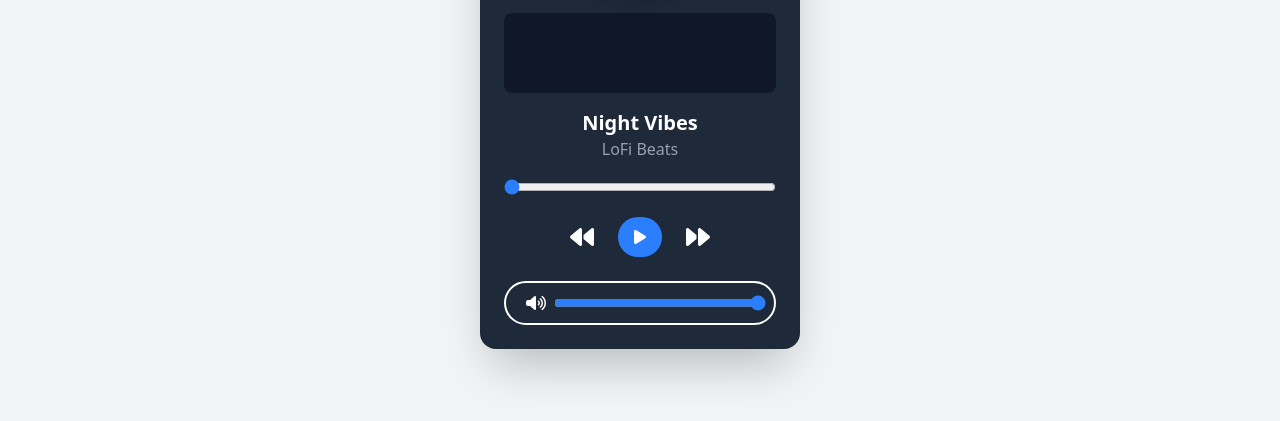
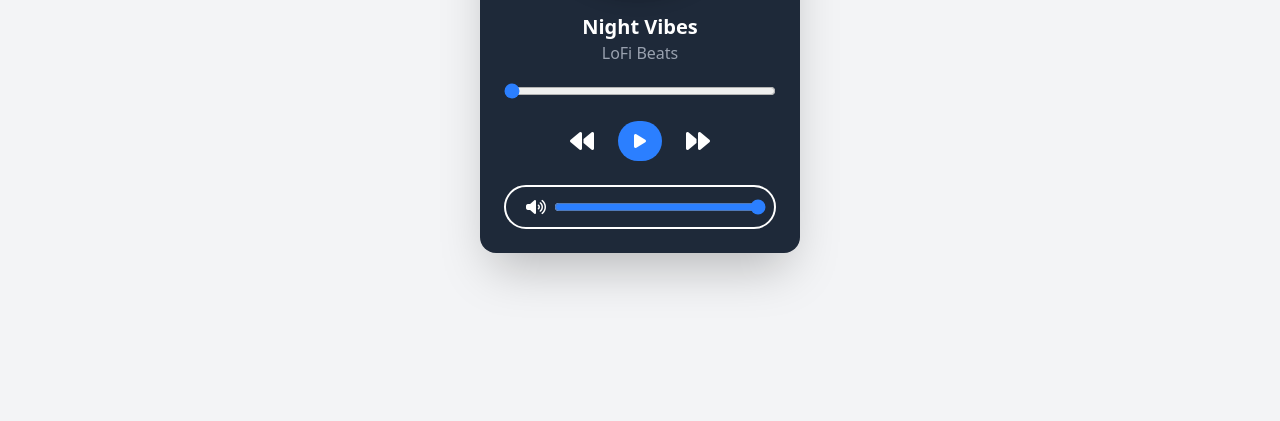
Before and after one commit to chinky23-tech/web-page, a website: page beat.html in a window 1280 px wide. Shown: the part 377-798 px from the top of the page. Drawn offline with Linux system fonts and the light colour scheme.

Commit message:
some changes

```diff
--- a/beat.html
+++ b/beat.html
@@ -83,10 +83,7 @@
   <div class="mb-4">
     <img id="albumArt" src="img/Music.jpg" alt="Album Art" class="w-60 h-60 m-3.5 rounded-full shadow-lg">
   </div>
-  <!--visualizer-->
-<div class="mb-4">
-  <canvas id="visualizer" class="w-full h-20 bg-gray-900 rounded-lg"></canvas>
-</div>
+
   <!--song info-->
   <div class="mb-2">
     <h2 id="songTitle" class="text-xl font-semibold text-white">Song Title</h2>
```
